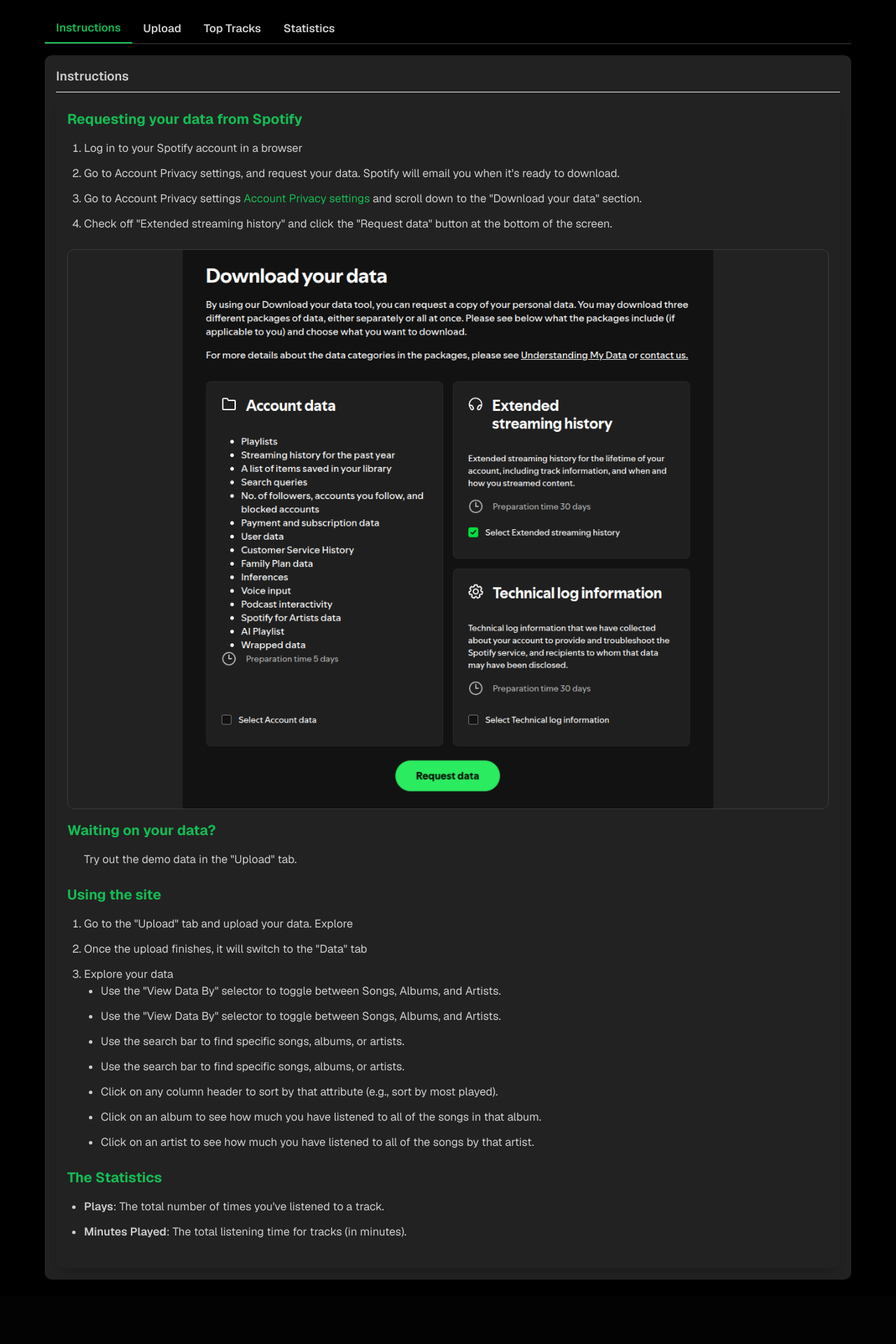
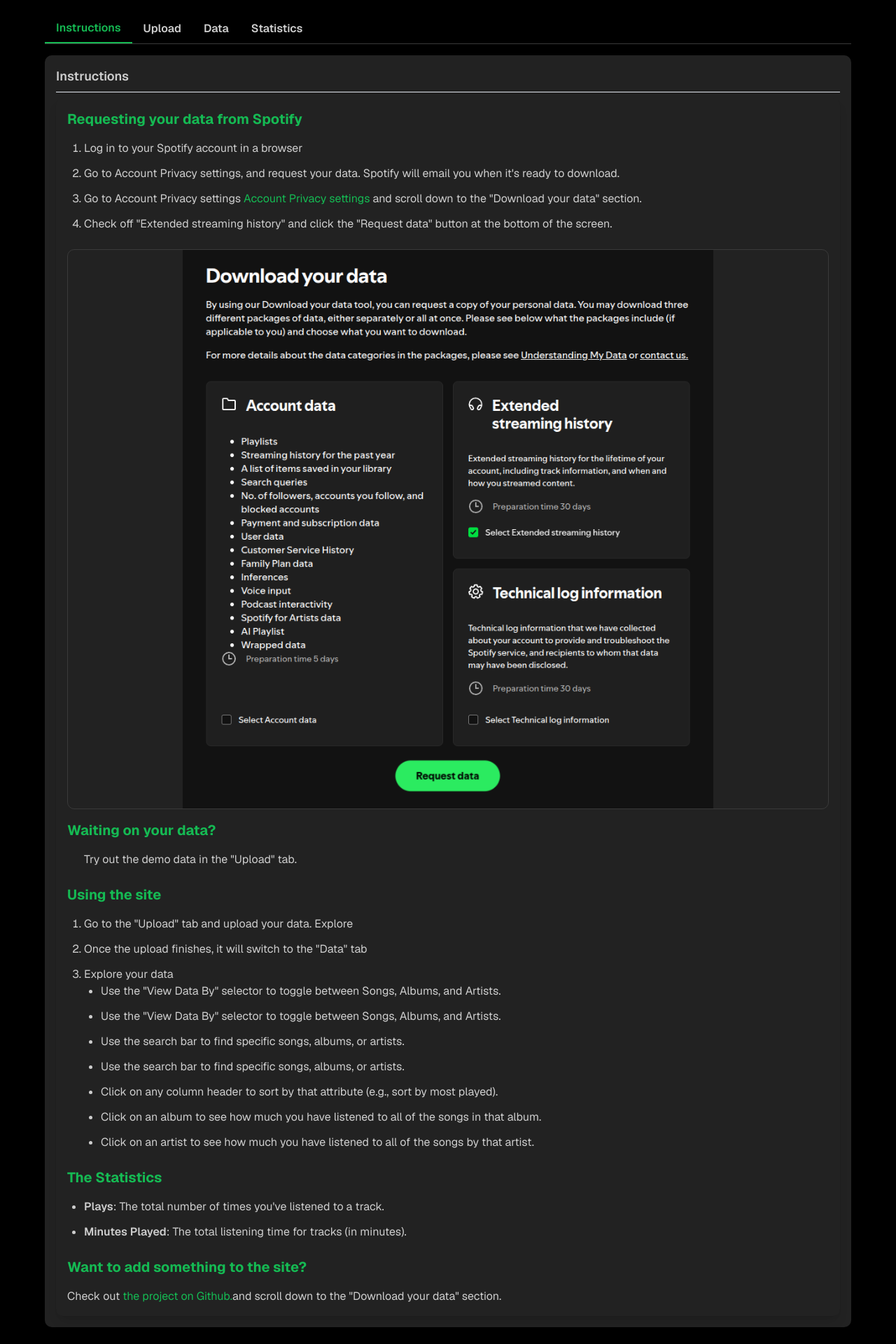
Before and after one commit to SchwartzCode/SpotifyDataWebsite, a Next.js app in the folder frontend/: page / in a window 1280 px wide. Shown: the part 62-1982 px from the top of the page at 70% size. Before the commit the page ends 1914 px from the top, so only its background shows below. Built offline with nearby package versions, Linux system fonts and the light colour scheme.

Commit message:
rename top tracks -> data

```diff
--- a/frontend/src/app/page.tsx
+++ b/frontend/src/app/page.tsx
@@ -195,9 +195,9 @@
 
       setIsDataLoaded(songDataArray.length > 0);
 
-      // Automatically switch to the "Top Tracks" tab after data is loaded
+      // Automatically switch to the "Data" tab after data is loaded
       if (songDataArray.length > 0) {
-        setActiveTab("tracks");
+        setActiveTab("data");
       }
 
     } catch (err: unknown) {
@@ -282,9 +282,9 @@
 
       setIsDataLoaded(songDataArray.length > 0);
 
-      // Automatically switch to the "Top Tracks" tab after data is loaded
+      // Automatically switch to the "Data" tab after data is loaded
       if (songDataArray.length > 0) {
-        setActiveTab("tracks");
+        setActiveTab("data");
       }
 
     } catch (err: unknown) {
@@ -407,7 +407,7 @@
         <CardHeader>
           <CardTitle>
             {aggregationLevel === "song"
-              ? "Your Top Tracks"
+              ? "Your Data"
               : aggregationLevel === "album"
                 ? "Your Top Albums"
                 : "Your Top Artists"}
@@ -601,7 +601,7 @@
   const tabs = [
     { id: "instructions", label: "Instructions", content: InstructionsArea },
     { id: "upload", label: "Upload", content: UploadArea },
-    { id: "tracks", label: "Top Tracks", content: TracksTable },
+    { id: "data", label: "Data", content: TracksTable },
     { id: "stats", label: "Statistics", content: StatsView },
   ];
 
--- a/frontend/src/components/ui/instructions.tsx
+++ b/frontend/src/components/ui/instructions.tsx
@@ -89,6 +89,12 @@
             </li>
           </ul>
 
+          <h2 className="text-xl font-bold text-spotify-green mb-4">Want to add something to the site?</h2>
+          <p className="mt-1">Check out
+            <a href="https://github.com/SchwartzCode/SpotifyDataWebsite" target="_blank" rel="noopener noreferrer" className="text-spotify-green hover:underline">  the project on Github.</a>
+            and scroll down to the "Download your data" section.
+          </p>
+
         </div>
       </CardContent>
     </Card>
```
